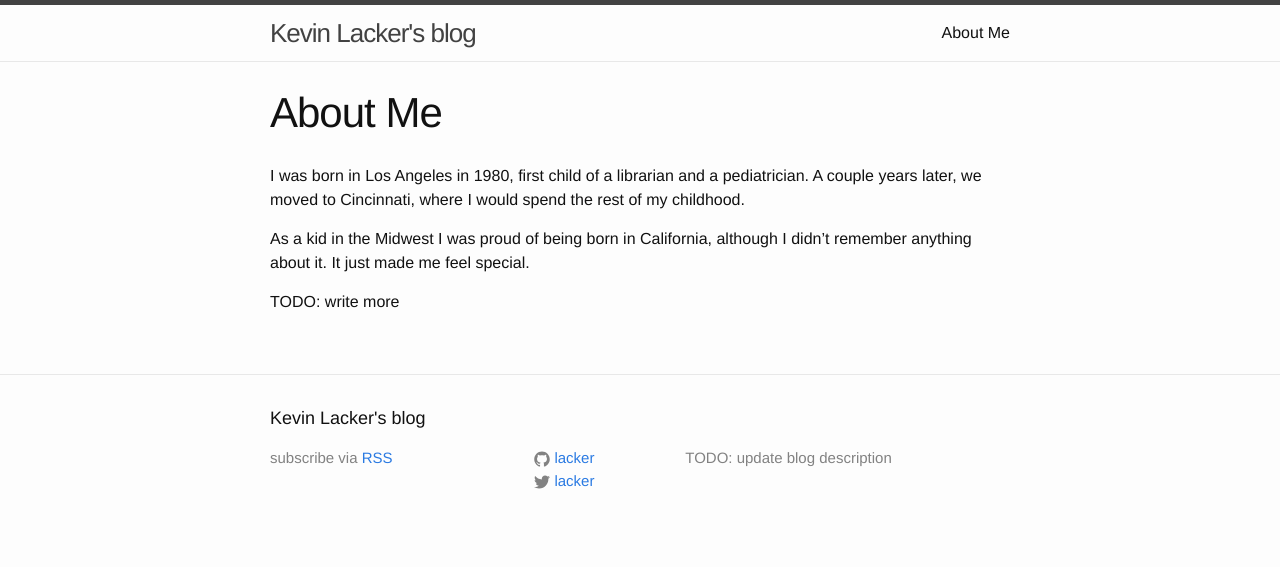
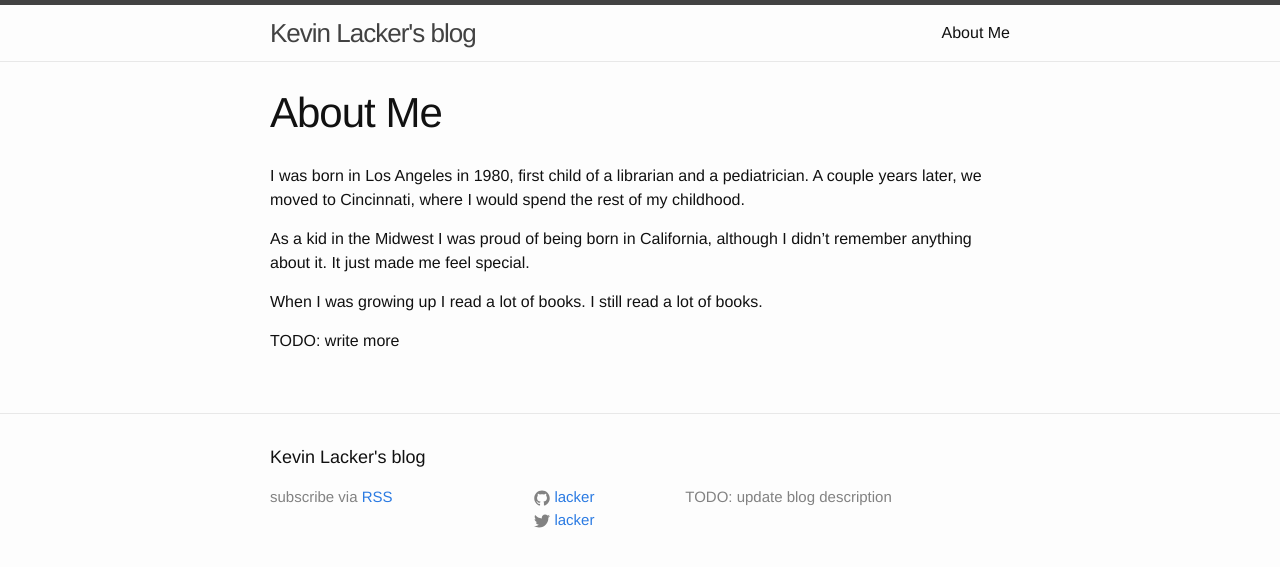
Before and after one commit to lacker/lacker.github.io, a Jekyll site: the page built from about.md, in a window 1280 px wide. Shown: the top 567 px of the page. Built offline with Jekyll 4.4.1, drawn with Linux system fonts in a browser that asks for light colours.

Commit message:
more about

```diff
--- a/about.md
+++ b/about.md
@@ -12,4 +12,6 @@ As a kid in the Midwest I was proud of being born in California,
 although I didn't remember anything about it. It just made me feel
 special.
 
+When I was growing up I read a lot of books. I still read a lot of books.
+
 TODO: write more
```
